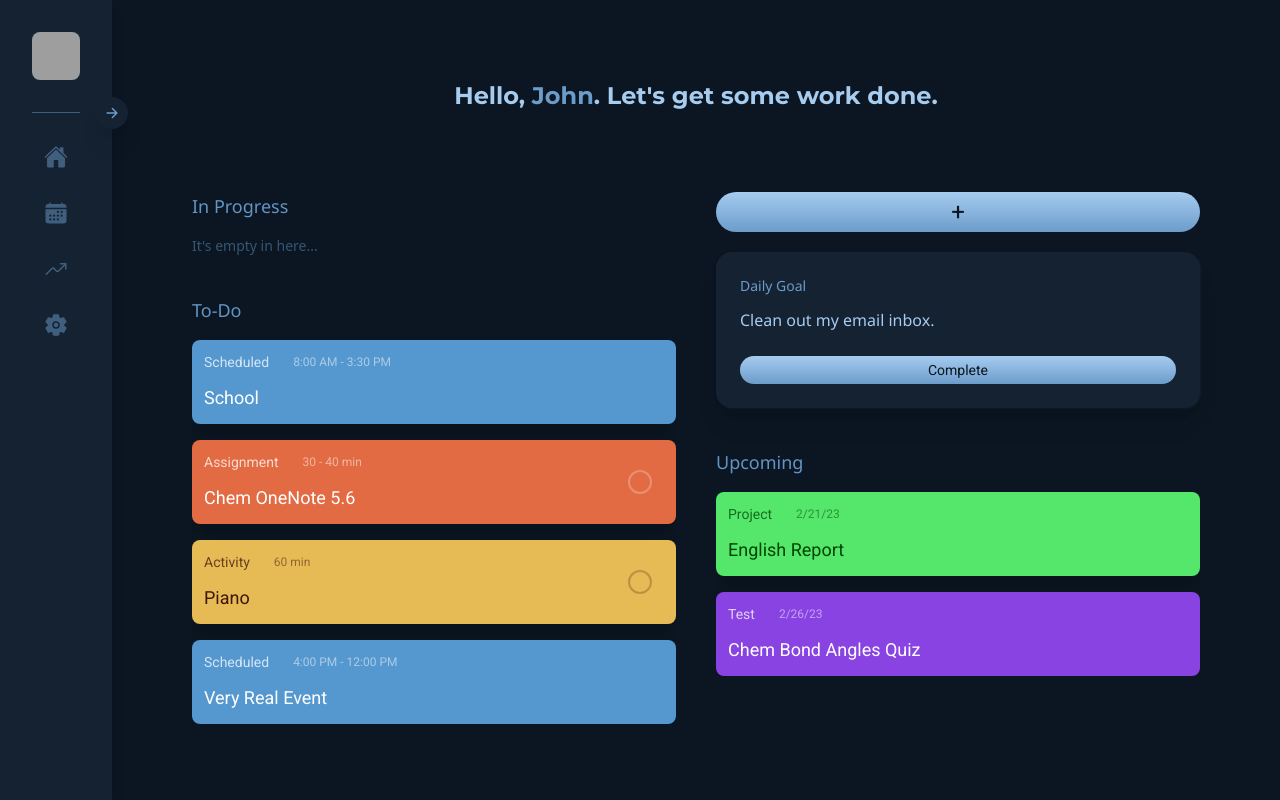
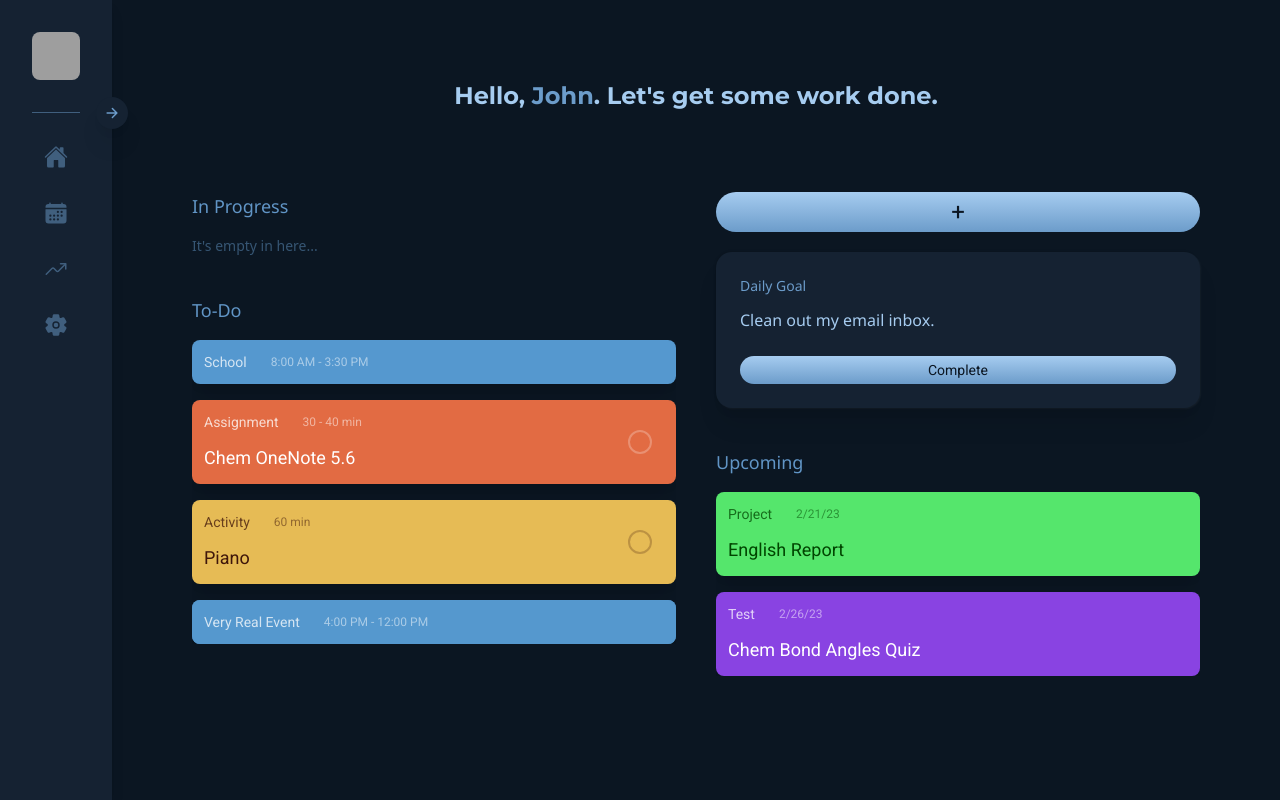
Before and after one commit to MMMJB/Todo, a React (Vite) app: page / in a window 1280 px wide. Built offline with nearby package versions, Linux system fonts and the light colour scheme; grey boxes are pictures that could not be loaded; the HTML template or start-up script is replaced by a standard one.

Commit message:
progress & max widths

```diff
--- a/src/Pages/Dashboard/Components/ActivityCard.jsx
+++ b/src/Pages/Dashboard/Components/ActivityCard.jsx
@@ -2,7 +2,7 @@ import React from "react";
 
 import formatTime from "../../../Utils/formatTime";
 
-export default function ActivityCard({ data }) {
+export default function ActivityCard({ data, time }) {
   const capitalize = (str) =>
     str.substring(0, 1).toUpperCase() + str.substring(1);
 
@@ -24,11 +24,24 @@ export default function ActivityCard({ data }) {
           : data.type === "activity"
           ? "text-text-activity"
           : "text-white"
-      } font-roboto flex justify-between rounded-lg p-3 shadow-xl`}
+      } ${
+        data.type === "scheduled" ? "before:w-full" : "before:w-0"
+      } font-roboto flex justify-between rounded-lg p-3 shadow-xl before:absolute before:bottom-0 before:left-0 before:h-11 before:rounded-lg before:bg-inherit before:opacity-60`}
+      id="ACTIVITYCARD"
+      style={{
+        width:
+          data.type !== "scheduled"
+            ? "100%"
+            : time
+            ? `${(time / data.time.end) * 100}%`
+            : "100%",
+      }}
     >
       <div className="flex flex-col gap-3">
         <div className="flex items-center gap-6">
-          <h5 className="text-sm opacity-75">{capitalize(data.type)}</h5>
+          <h5 className="text-sm opacity-75">
+            {data.type !== "scheduled" ? capitalize(data.type) : data.name}
+          </h5>
           <h6 className="text-xs opacity-50">
             {data.time
               ? `${formatTime(data.time.start)} - ${formatTime(data.time.end)}`
@@ -41,7 +54,7 @@ export default function ActivityCard({ data }) {
               : data.date}
           </h6>
         </div>
-        <h4 className="text-lg">{data.name}</h4>
+        {data.type !== "scheduled" && <h4 className="text-lg">{data.name}</h4>}
       </div>
       {!collapsed && (
         <input
--- a/src/Pages/Dashboard/Components/ActivityCardSection.jsx
+++ b/src/Pages/Dashboard/Components/ActivityCardSection.jsx
@@ -2,13 +2,23 @@ import React from "react";
 
 import ActivityCard from "./ActivityCard";
 
-export default function ActivityCardSection({ title, items, className }) {
+export default function ActivityCardSection({ title, items, className, time }) {
   return (
-    <div className={`${className} flex flex-col gap-4 overflow-hidden`}>
+    <div
+      className={`${
+        className || ""
+      } relative flex flex-col gap-4 overflow-hidden`}
+    >
       <h3 className="text-text-dark font-serif text-lg">{title}</h3>
       {(items.length > 0 &&
         items.map((item, i) => {
-          return <ActivityCard data={item} key={i} />;
+          return (
+            <ActivityCard
+              data={item}
+              time={item.type === "scheduled" && time ? time : undefined}
+              key={i}
+            />
+          );
         })) || (
         <span className="text-text-dark/50 text-sm">It's empty in here...</span>
       )}
--- a/src/Pages/Dashboard/Dashboard.jsx
+++ b/src/Pages/Dashboard/Dashboard.jsx
@@ -54,15 +54,16 @@ export default function Dashboard() {
         Hello, <span className="text-text-mid">John</span>. Let's get some work
         done.
       </h1>
-      <div className="flex gap-10">
-        <div className="flex w-full flex-col gap-10">
+      <div className="flex justify-center gap-10">
+        <div className="flex w-full max-w-xl flex-col gap-10">
           <ActivityCardSection
             title="In Progress"
             items={cardSections.progress || []}
+            time={time}
           />
           <ActivityCardSection title="To-Do" items={cardSections.todo || []} />
         </div>
-        <div className="flex w-full flex-col gap-5">
+        <div className="flex w-full max-w-xl flex-col gap-5">
           <CardButton small={false}>+</CardButton>
           <div className="flex gap-5">
             <Card title="Daily Goal">
--- a/src/index.css
+++ b/src/index.css
@@ -542,6 +542,22 @@ input[type="checkbox"] {
   --tw-backdrop-sepia:  ;
 }
 
+@keyframes cardSlide {
+  80%,
+    99% {
+    translate: -101% 0;
+  }
+
+  100% {
+    translate: -101% 0;
+    display: none;
+  }
+}
+
+#ACTIVITYCARD:has(input[type="checkbox"]:checked) {
+  animation: cardSlide forwards 300ms ease;
+}
+
 .absolute{
   position: absolute;
 }
@@ -572,16 +588,16 @@ input[type="checkbox"] {
   margin-right: 0.75rem;
 }
 
+.mt-5{
+  margin-top: 1.25rem;
+}
+
 .mt-8{
   margin-top: 2rem;
 }
 
 .mt-auto{
   margin-top: auto;
-}
-
-.mt-5{
-  margin-top: 1.25rem;
 }
 
 .flex{
@@ -628,6 +644,10 @@ input[type="checkbox"] {
   width: 100%;
 }
 
+.max-w-xl{
+  max-width: 36rem;
+}
+
 .flex-grow{
   flex-grow: 1;
 }
@@ -670,6 +690,10 @@ input[type="checkbox"] {
 
 .items-center{
   align-items: center;
+}
+
+.justify-center{
+  justify-content: center;
 }
 
 .justify-between{
@@ -830,16 +854,6 @@ input[type="checkbox"] {
   padding-bottom: 1rem;
 }
 
-.py-3{
-  padding-top: 0.75rem;
-  padding-bottom: 0.75rem;
-}
-
-.py-2{
-  padding-top: 0.5rem;
-  padding-bottom: 0.5rem;
-}
-
 .text-center{
   text-align: center;
 }
@@ -888,11 +902,6 @@ input[type="checkbox"] {
 .text-xs{
   font-size: 0.75rem;
   line-height: 1rem;
-}
-
-.text-xl{
-  font-size: 1.25rem;
-  line-height: 1.75rem;
 }
 
 .font-semibold{
@@ -989,3 +998,64 @@ input[type="checkbox"] {
 .filter{
   filter: var(--tw-blur) var(--tw-brightness) var(--tw-contrast) var(--tw-grayscale) var(--tw-hue-rotate) var(--tw-invert) var(--tw-saturate) var(--tw-sepia) var(--tw-drop-shadow);
 }
+
+.before\:absolute::before{
+  content: var(--tw-content);
+  position: absolute;
+}
+
+.before\:left-0::before{
+  content: var(--tw-content);
+  left: 0px;
+}
+
+.before\:top-0::before{
+  content: var(--tw-content);
+  top: 0px;
+}
+
+.before\:bottom-0::before{
+  content: var(--tw-content);
+  bottom: 0px;
+}
+
+.before\:h-full::before{
+  content: var(--tw-content);
+  height: 100%;
+}
+
+.before\:h-11::before{
+  content: var(--tw-content);
+  height: 2.75rem;
+}
+
+.before\:w-full::before{
+  content: var(--tw-content);
+  width: 100%;
+}
+
+.before\:w-0::before{
+  content: var(--tw-content);
+  width: 0px;
+}
+
+.before\:rounded-lg::before{
+  content: var(--tw-content);
+  border-radius: 0.5rem;
+}
+
+.before\:bg-red-500::before{
+  content: var(--tw-content);
+  --tw-bg-opacity: 1;
+  background-color: rgb(239 68 68 / var(--tw-bg-opacity));
+}
+
+.before\:bg-inherit::before{
+  content: var(--tw-content);
+  background-color: inherit;
+}
+
+.before\:opacity-60::before{
+  content: var(--tw-content);
+  opacity: 0.6;
+}
```
Also changed, not shown: src/styles.css (+17 -0 lines).
